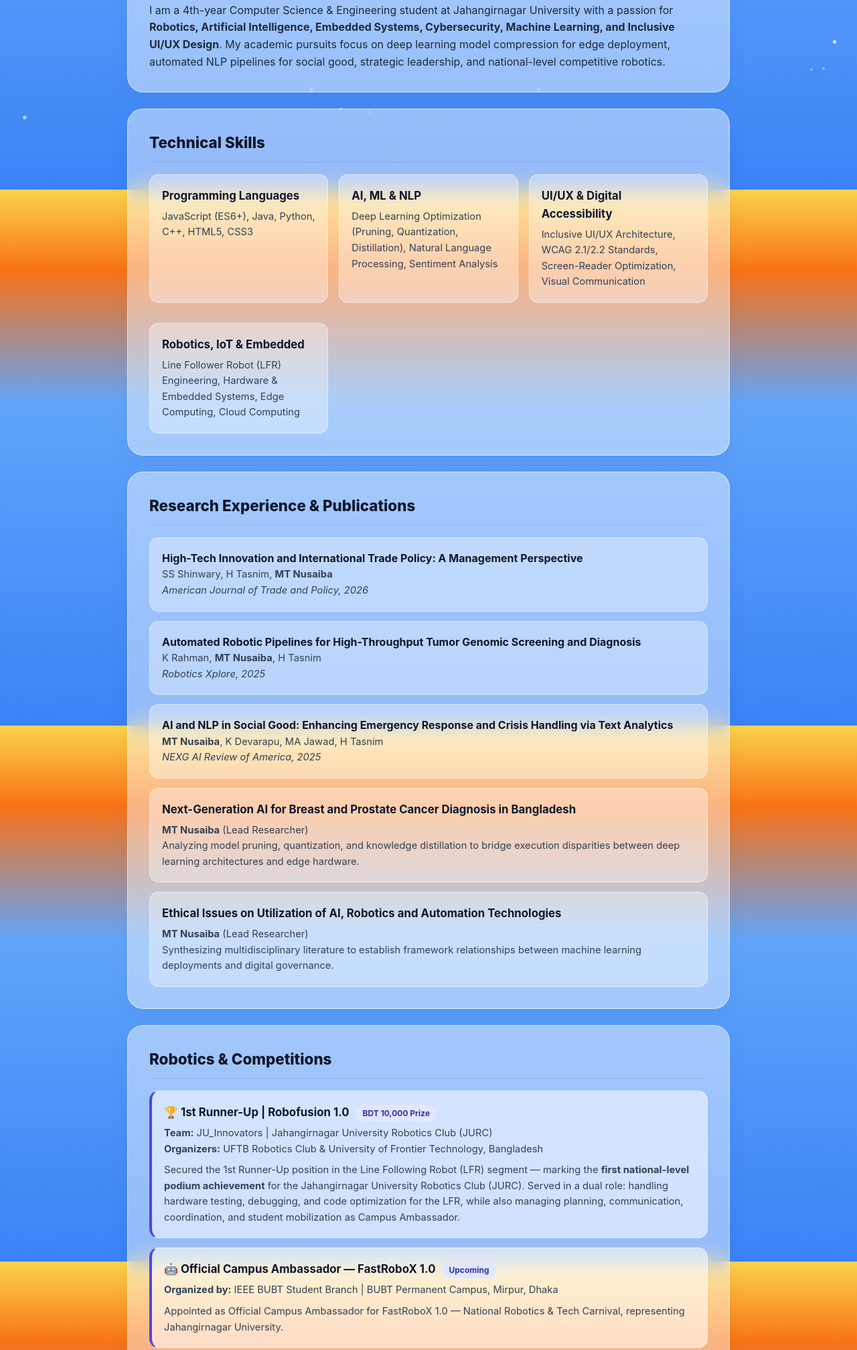
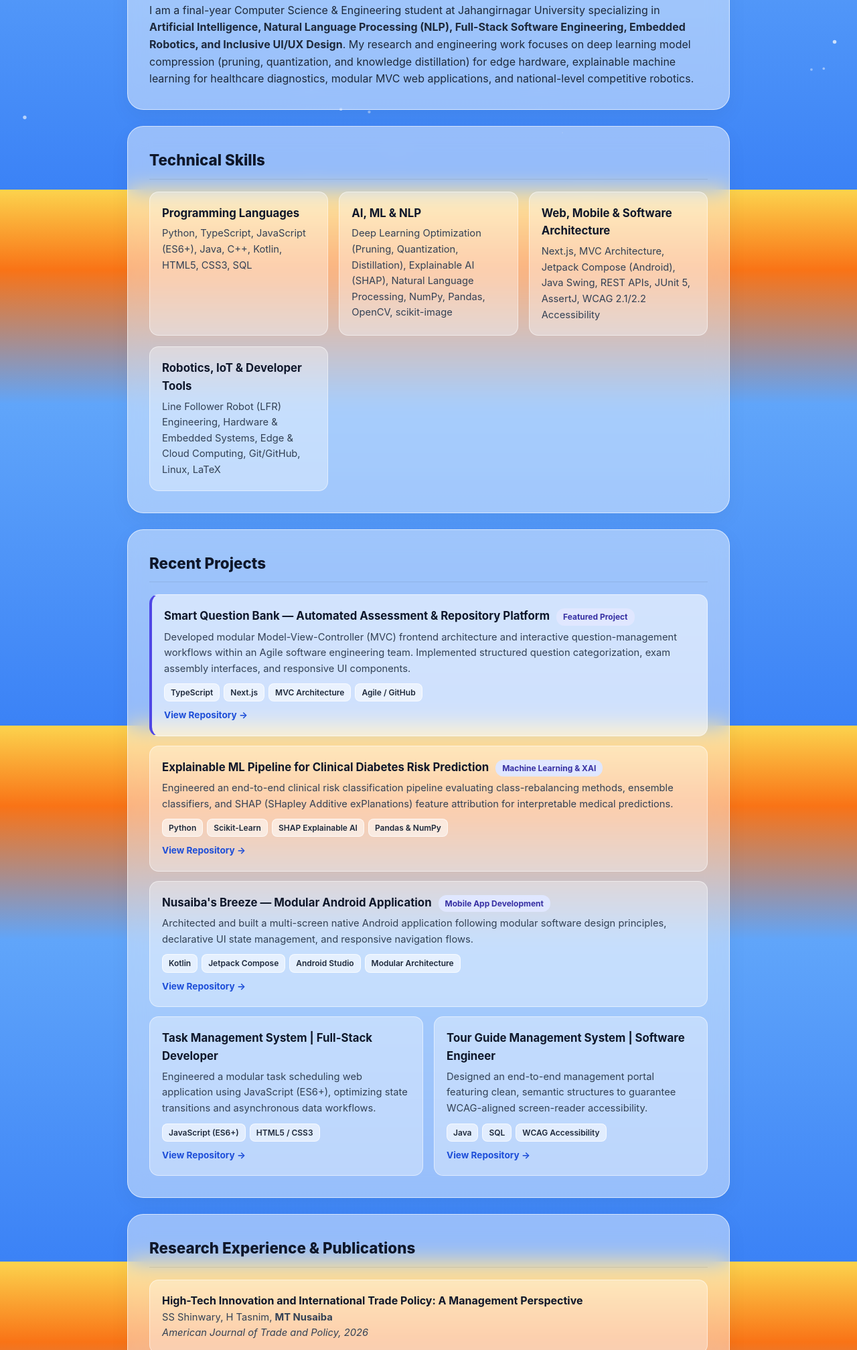
Before and after one commit to MTNusaiba/MTNusaiba.github.io, a plain HTML site: page index.html in a window 1280 px wide. Shown: the part 517-2532 px from the top of the page at 67% size. Drawn offline with Linux system fonts and the light colour scheme.

```diff
--- a/index.html
+++ b/index.html
@@ -59,6 +59,7 @@
       height: 130px;
       border-radius: 50%;
       object-fit: cover;
+      object-position: center 20%;
       border: 3px solid #ffffff;
       box-shadow: 0 4px 14px rgba(0, 0, 0, 0.15);
       flex-shrink: 0;
@@ -184,6 +185,10 @@
       margin-bottom: 0;
     }
 
+    .grid-2 .card {
+      margin-bottom: 0;
+    }
+
     .card h3 {
       font-size: 1.05rem;
       color: #0f172a;
@@ -212,15 +217,58 @@
       margin-left: 6px;
     }
 
+    .badge-gold {
+      background: #fef3c7;
+      color: #92400e;
+    }
+
+    .tech-tags {
+      display: flex;
+      flex-wrap: wrap;
+      gap: 6px;
+      margin-top: 10px;
+    }
+
+    .tech-tag {
+      font-size: 0.75rem;
+      font-weight: 600;
+      padding: 3px 9px;
+      border-radius: 8px;
+      background: rgba(255, 255, 255, 0.55);
+      color: #1e293b;
+      border: 1px solid rgba(255, 255, 255, 0.7);
+    }
+
+    .repo-link {
+      display: inline-block;
+      margin-top: 10px;
+      font-size: 0.85rem;
+      font-weight: 700;
+      color: #1d4ed8;
+      text-decoration: none;
+    }
+
+    .repo-link:hover {
+      text-decoration: underline;
+    }
+
     .highlight-card {
       border-left: 4px solid #4f46e5;
       background: rgba(255, 255, 255, 0.55);
+    }
+
+    .award-card {
+      border-left: 4px solid #d97706;
+      background: rgba(255, 255, 255, 0.58);
     }
 
     @media (max-width: 650px) {
       .profile-header {
         flex-direction: column;
         text-align: center;
+      }
+      .links {
+        justify-content: center;
       }
       nav {
         justify-content: flex-start;
@@ -236,7 +284,7 @@
 
     <!-- Profile Header -->
     <header class="profile-header">
-      <img alt="Maimuna Tasnim Nusaiba" class="profile-img" src="Maimuna Tasnim Nusaiba.jpeg" onerror="this.onerror=null; this.src='https://github.com/MTNusaiba.png';">
+      <img alt="Maimuna Tasnim Nusaiba" class="profile-img" src="profile.jpeg" onerror="this.onerror=null; this.src='https://github.com/MTNusaiba.png';">
       <div class="profile-info">
         <h1>Maimuna Tasnim Nusaiba</h1>
         <p><strong>Department of Computer Science &amp; Engineering</strong>, Jahangirnagar University</p>
@@ -244,7 +292,7 @@
           📍 Savar, Dhaka, Bangladesh | 📞 +8801750009402 (WhatsApp)<br>
           ✉️ <a href="mailto:20220655000nusaiba@juniv.edu" style="color:#1d4ed8;">20220655000nusaiba@juniv.edu</a> | <a href="mailto:maimunajucse31@gmail.com" style="color:#1d4ed8;">maimunajucse31@gmail.com</a>
         </p>
-        <span class="domain-tag">∞ Domain Expansion: Unlimited Research</span>
+        <span class="domain-tag">AI, NLP &amp; Embedded Robotics Researcher | Full-Stack Developer</span>
 
         <div class="links">
           <a class="btn-github" href="https://github.com/MTNusaiba" target="_blank">GitHub</a>
@@ -259,9 +307,9 @@
     <nav>
       <a href="#biography">Biography</a>
       <a href="#skills">Skills</a>
+      <a href="#projects">Recent Projects</a>
       <a href="#publications">Publications</a>
       <a href="#competitions">Robotics &amp; Competitions</a>
-      <a href="#projects">Projects</a>
       <a href="#leadership">Leadership</a>
       <a href="#education">Education</a>
     </nav>
@@ -270,7 +318,7 @@
     <section id="biography">
       <h2>Biography</h2>
       <p>
-        I am a 4th-year Computer Science &amp; Engineering student at Jahangirnagar University with a passion for <strong>Robotics, Artificial Intelligence, Embedded Systems, Cybersecurity, Machine Learning, and Inclusive UI/UX Design</strong>. My academic pursuits focus on deep learning model compression for edge deployment, automated NLP pipelines for social good, strategic leadership, and national-level competitive robotics.
+        I am a final-year Computer Science &amp; Engineering student at Jahangirnagar University specializing in <strong>Artificial Intelligence, Natural Language Processing (NLP), Full-Stack Software Engineering, Embedded Robotics, and Inclusive UI/UX Design</strong>. My research and engineering work focuses on deep learning model compression (pruning, quantization, and knowledge distillation) for edge hardware, explainable machine learning for healthcare diagnostics, modular MVC web applications, and national-level competitive robotics.
       </p>
     </section>
 
@@ -280,19 +328,89 @@
       <div class="grid-2">
         <div class="card">
           <h3>Programming Languages</h3>
-          <p>JavaScript (ES6+), Java, Python, C++, HTML5, CSS3</p>
+          <p>Python, TypeScript, JavaScript (ES6+), Java, C++, Kotlin, HTML5, CSS3, SQL</p>
         </div>
         <div class="card">
           <h3>AI, ML &amp; NLP</h3>
-          <p>Deep Learning Optimization (Pruning, Quantization, Distillation), Natural Language Processing, Sentiment Analysis</p>
+          <p>Deep Learning Optimization (Pruning, Quantization, Distillation), Explainable AI (SHAP), Natural Language Processing, NumPy, Pandas, OpenCV, scikit-image</p>
         </div>
         <div class="card">
-          <h3>UI/UX &amp; Digital Accessibility</h3>
-          <p>Inclusive UI/UX Architecture, WCAG 2.1/2.2 Standards, Screen-Reader Optimization, Visual Communication</p>
+          <h3>Web, Mobile &amp; Software Architecture</h3>
+          <p>Next.js, MVC Architecture, Jetpack Compose (Android), Java Swing, REST APIs, JUnit 5, AssertJ, WCAG 2.1/2.2 Accessibility</p>
         </div>
         <div class="card">
-          <h3>Robotics, IoT &amp; Embedded</h3>
-          <p>Line Follower Robot (LFR) Engineering, Hardware &amp; Embedded Systems, Edge Computing, Cloud Computing</p>
+          <h3>Robotics, IoT &amp; Developer Tools</h3>
+          <p>Line Follower Robot (LFR) Engineering, Hardware &amp; Embedded Systems, Edge &amp; Cloud Computing, Git/GitHub, Linux, LaTeX</p>
+        </div>
+      </div>
+    </section>
+
+    <!-- Recent Projects -->
+    <section id="projects">
+      <h2>Recent Projects</h2>
+
+      <div class="card highlight-card">
+        <h3>Smart Question Bank — Automated Assessment &amp; Repository Platform <span class="badge">Featured Project</span></h3>
+        <p>
+          Developed modular Model-View-Controller (MVC) frontend architecture and interactive question-management workflows within an Agile software engineering team. Implemented structured question categorization, exam assembly interfaces, and responsive UI components.
+        </p>
+        <div class="tech-tags">
+          <span class="tech-tag">TypeScript</span>
+          <span class="tech-tag">Next.js</span>
+          <span class="tech-tag">MVC Architecture</span>
+          <span class="tech-tag">Agile / GitHub</span>
+        </div>
+        <a class="repo-link" href="https://github.com/MTNusaiba?tab=repositories" target="_blank">View Repository &rarr;</a>
+      </div>
+
+      <div class="card">
+        <h3>Explainable ML Pipeline for Clinical Diabetes Risk Prediction <span class="badge">Machine Learning &amp; XAI</span></h3>
+        <p>
+          Engineered an end-to-end clinical risk classification pipeline evaluating class-rebalancing methods, ensemble classifiers, and SHAP (SHapley Additive exPlanations) feature attribution for interpretable medical predictions.
+        </p>
+        <div class="tech-tags">
+          <span class="tech-tag">Python</span>
+          <span class="tech-tag">Scikit-Learn</span>
+          <span class="tech-tag">SHAP Explainable AI</span>
+          <span class="tech-tag">Pandas &amp; NumPy</span>
+        </div>
+        <a class="repo-link" href="https://github.com/MTNusaiba?tab=repositories" target="_blank">View Repository &rarr;</a>
+      </div>
+
+      <div class="card">
+        <h3>Nusaiba's Breeze — Modular Android Application <span class="badge">Mobile App Development</span></h3>
+        <p>
+          Architected and built a multi-screen native Android application following modular software design principles, declarative UI state management, and responsive navigation flows.
+        </p>
+        <div class="tech-tags">
+          <span class="tech-tag">Kotlin</span>
+          <span class="tech-tag">Jetpack Compose</span>
+          <span class="tech-tag">Android Studio</span>
+          <span class="tech-tag">Modular Architecture</span>
+        </div>
+        <a class="repo-link" href="https://github.com/MTNusaiba?tab=repositories" target="_blank">View Repository &rarr;</a>
+      </div>
+
+      <div class="grid-2">
+        <div class="card">
+          <h3>Task Management System | Full-Stack Developer</h3>
+          <p>Engineered a modular task scheduling web application using JavaScript (ES6+), optimizing state transitions and asynchronous data workflows.</p>
+          <div class="tech-tags">
+            <span class="tech-tag">JavaScript (ES6+)</span>
+            <span class="tech-tag">HTML5 / CSS3</span>
+          </div>
+          <a class="repo-link" href="https://github.com/MTNusaiba?tab=repositories" target="_blank">View Repository &rarr;</a>
+        </div>
+
+        <div class="card">
+          <h3>Tour Guide Management System | Software Engineer</h3>
+          <p>Designed an end-to-end management portal featuring clean, semantic structures to guarantee WCAG-aligned screen-reader accessibility.</p>
+          <div class="tech-tags">
+            <span class="tech-tag">Java</span>
+            <span class="tech-tag">SQL</span>
+            <span class="tech-tag">WCAG Accessibility</span>
+          </div>
+          <a class="repo-link" href="https://github.com/MTNusaiba?tab=repositories" target="_blank">View Repository &rarr;</a>
         </div>
       </div>
     </section>
@@ -308,33 +426,42 @@
       </div>
 
       <div class="card">
-        <a href="#" style="color:#0f172a; text-decoration:none; font-weight:700;">Automated Robotic Pipelines for High-Throughput Tumor Genomic Screening and Diagnosis</a>
-        <p>K Rahman, <strong>MT Nusaiba</strong>, H Tasnim</p>
-        <p><em>Robotics Xplore, 2025</em></p>
+        <h3>Next-Generation AI for Breast and Prostate Cancer Diagnosis in Bangladesh</h3>
+        <p><strong>MT Nusaiba</strong> (Lead Researcher) &mdash; <em>Published, July 2026</em></p>
+        <p>Analyzing model pruning, quantization, and knowledge distillation to bridge execution disparities between deep learning architectures and edge hardware.</p>
+      </div>
+
+      <div class="card">
+        <h3>Ethical Issues on Utilization of AI, Robotics and Automation Technologies</h3>
+        <p><strong>MT Nusaiba</strong> (Lead Researcher) &mdash; <em>Published, July 2026</em></p>
+        <p>Synthesizing multidisciplinary literature to establish framework relationships between machine learning deployments and digital governance.</p>
       </div>
 
       <div class="card">
         <a href="#" style="color:#0f172a; text-decoration:none; font-weight:700;">AI and NLP in Social Good: Enhancing Emergency Response and Crisis Handling via Text Analytics</a>
         <p><strong>MT Nusaiba</strong>, K Devarapu, MA Jawad, H Tasnim</p>
-        <p><em>NEXG AI Review of America, 2025</em></p>
+        <p><em>NEXG AI Review of America, 2026</em></p>
       </div>
 
       <div class="card">
-        <h3>Next-Generation AI for Breast and Prostate Cancer Diagnosis in Bangladesh</h3>
-        <p><strong>MT Nusaiba</strong> (Lead Researcher)</p>
-        <p>Analyzing model pruning, quantization, and knowledge distillation to bridge execution disparities between deep learning architectures and edge hardware.</p>
-      </div>
-
-      <div class="card">
-        <h3>Ethical Issues on Utilization of AI, Robotics and Automation Technologies</h3>
-        <p><strong>MT Nusaiba</strong> (Lead Researcher)</p>
-        <p>Synthesizing multidisciplinary literature to establish framework relationships between machine learning deployments and digital governance.</p>
+        <a href="#" style="color:#0f172a; text-decoration:none; font-weight:700;">Automated Robotic Pipelines for High-Throughput Tumor Genomic Screening and Diagnosis</a>
+        <p>K Rahman, <strong>MT Nusaiba</strong>, H Tasnim</p>
+        <p><em>Robotics Xplore, 2025</em></p>
       </div>
     </section>
 
     <!-- Robotics & Competitions -->
     <section id="competitions">
       <h2>Robotics &amp; Competitions</h2>
+
+      <!-- Best CA Award Highlight -->
+      <div class="card award-card">
+        <h3>🏅 Best Campus Ambassador Award — FastRoboX 1.0 <span class="badge badge-gold">National Award &bull; Nov 2026</span></h3>
+        <p><strong>Organized &amp; Hosted by:</strong> Bangladesh University of Business and Technology (BUBT) &amp; IEEE BUBT Student Branch</p>
+        <p style="margin-top: 8px;">
+          Awarded <strong>Best Campus Ambassador</strong> at the FastRoboX 1.0 National Robotics and Tech Carnival for leading nationwide outreach, digital promotional campaigns, and inter-university participant mobilization representing Jahangirnagar University.
+        </p>
+      </div>
 
       <!-- Robofusion Highlight -->
       <div class="card highlight-card">
@@ -346,39 +473,15 @@
         </p>
       </div>
 
-      <!-- FastRoboX 1.0 Ambassador Highlight -->
-      <div class="card highlight-card">
-        <h3>🤖 Official Campus Ambassador — FastRoboX 1.0 <span class="badge">Upcoming</span></h3>
-        <p><strong>Organized by:</strong> IEEE BUBT Student Branch | BUBT Permanent Campus, Mirpur, Dhaka</p>
-        <p style="margin-top: 8px;">
-          Appointed as Official Campus Ambassador for FastRoboX 1.0 — National Robotics &amp; Tech Carnival, representing Jahangirnagar University.
-        </p>
-      </div>
-
       <!-- Other Ambassador & Competition Roles -->
       <div class="card">
         <h3>Competitive Robotics &amp; Campus Roles</h3>
         <ul>
           <li><strong>Campus Ambassador:</strong> FIRSO 2026 (Fibonacci International Robot &amp; STEM Olympiad)</li>
           <li><strong>Competitor (JU_Innovators - LFR):</strong> IUT Techathlon Nationals &amp; Rover Summit 2026</li>
+          <li><strong>Competitor (JU_Innovators - LFR):</strong> East-West University National RoboFest 2026</li>
           <li><strong>Competitor (JU_Innovators - LFR):</strong> IUBAT Tech Fest</li>
-          <li><strong>Competitor (JU_Innovators - LFR):</strong> East-West University Telecommunication &amp; Robotics Fest</li>
         </ul>
-      </div>
-    </section>
-
-    <!-- Projects -->
-    <section id="projects">
-      <h2>Software Projects</h2>
-
-      <div class="card">
-        <h3>Task Management System | Full-Stack Developer</h3>
-        <p>Engineered a modular task scheduling web application using JavaScript (ES6+), optimizing state transitions and asynchronous data workflows.</p>
-      </div>
-
-      <div class="card">
-        <h3>Tour Guide Management System | Software Engineer</h3>
-        <p>Designed an end-to-end management portal featuring clean, semantic code structures to guarantee baseline screen-reader accessibility.</p>
       </div>
     </section>
 
```
